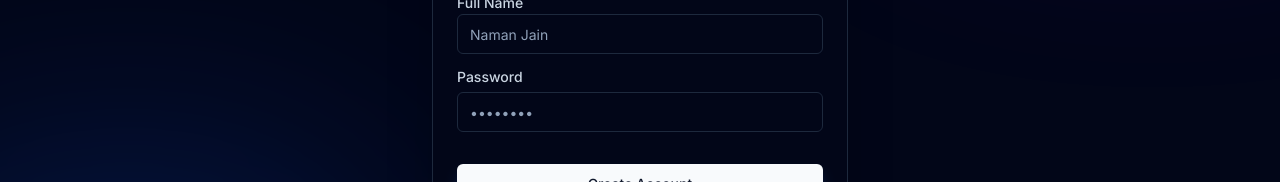
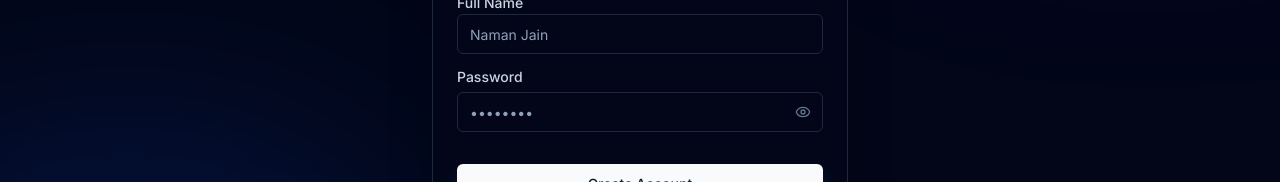
Before and after one commit to Naman-1508/Consistency-Tracker, a Next.js app: page /register in a window 1280 px wide. Shown: the part 399-581 px from the top of the page. Built offline with nearby package versions, Linux system fonts and the light colour scheme.

Commit message:
Note feature

```diff
--- a/src/app/api/dashboard/route.ts
+++ b/src/app/api/dashboard/route.ts
@@ -18,7 +18,7 @@ export async function GET() {
                 id: true,
                 createdAt: true,
                 logs: {
-                    select: { date: true }
+                    select: { date: true, note: true }
                 }
             }
         });
--- a/src/app/login/page.tsx
+++ b/src/app/login/page.tsx
@@ -7,11 +7,13 @@ import Link from "next/link";
 import { Card, CardContent, CardFooter } from "@/components/ui/Card";
 import { Input } from "@/components/ui/Input";
 import { Button } from "@/components/ui/Button";
+import { Eye, EyeOff } from "lucide-react";
 
 export default function LoginPage() {
   const router = useRouter();
   const [email, setEmail] = useState("");
   const [password, setPassword] = useState("");
+  const [showPassword, setShowPassword] = useState(false);
 
   const [error, setError] = useState("");
   const [isLoading, setIsLoading] = useState(false);
@@ -92,15 +94,24 @@ export default function LoginPage() {
                 <div className="flex items-center justify-between">
                   <label className="text-sm font-medium leading-none text-slate-300" htmlFor="password">Password</label>
                 </div>
+                <div className="relative">
                   <Input
                     id="password"
-                  type="password"
+                    type={showPassword ? "text" : "password"}
                     placeholder="••••••••"
                     required
                     value={password}
                     onChange={(e) => setPassword(e.target.value)}
-                  className="bg-slate-950/50 border-slate-800 focus-visible:ring-violet-500 text-slate-200 placeholder:text-slate-600"
+                    className="bg-slate-950/50 border-slate-800 focus-visible:ring-violet-500 text-slate-200 placeholder:text-slate-600 pr-10"
                   />
+                  <button
+                    type="button"
+                    onClick={() => setShowPassword(!showPassword)}
+                    className="absolute right-3 top-1/2 -translate-y-1/2 text-slate-500 hover:text-slate-300 transition-colors"
+                  >
+                    {showPassword ? <EyeOff className="h-4 w-4" /> : <Eye className="h-4 w-4" />}
+                  </button>
+                </div>
                 <Button
                   type="submit"
                   className="w-full bg-violet-600 hover:bg-violet-500 text-white shadow-lg shadow-violet-500/25 transition-all mt-4"
--- a/src/app/register/page.tsx
+++ b/src/app/register/page.tsx
@@ -7,12 +7,14 @@ import Link from "next/link";
 import { Card, CardContent, CardFooter } from "@/components/ui/Card";
 import { Input } from "@/components/ui/Input";
 import { Button } from "@/components/ui/Button";
+import { Eye, EyeOff } from "lucide-react";
 
 export default function RegisterPage() {
   const router = useRouter();
   const [name, setName] = useState("");
   const [email, setEmail] = useState("");
   const [password, setPassword] = useState("");
+  const [showPassword, setShowPassword] = useState(false);
 
   const [error, setError] = useState("");
   const [isLoading, setIsLoading] = useState(false);
@@ -113,19 +115,28 @@ export default function RegisterPage() {
                     className="bg-slate-950/50 border-slate-800 focus-visible:ring-blue-500 text-slate-200 placeholder:text-slate-600"
                   />
                 </div>
-                <div className="space-y-2">
+                <div className="space-y-2 relative">
                   <div className="flex items-center justify-between">
                     <label className="text-sm font-medium leading-none text-slate-300" htmlFor="password">Password</label>
                   </div>
+                  <div className="relative">
                     <Input
                       id="password"
-                    type="password"
+                      type={showPassword ? "text" : "password"}
                       placeholder="••••••••"
                       required
                       value={password}
                       onChange={(e) => setPassword(e.target.value)}
-                    className="bg-slate-950/50 border-slate-800 focus-visible:ring-blue-500 text-slate-200 placeholder:text-slate-600"
+                      className="bg-slate-950/50 border-slate-800 focus-visible:ring-blue-500 text-slate-200 placeholder:text-slate-600 pr-10"
                     />
+                    <button
+                      type="button"
+                      onClick={() => setShowPassword(!showPassword)}
+                      className="absolute right-3 top-1/2 -translate-y-1/2 text-slate-500 hover:text-slate-300 transition-colors"
+                    >
+                      {showPassword ? <EyeOff className="h-4 w-4" /> : <Eye className="h-4 w-4" />}
+                    </button>
+                  </div>
                 </div>
                 <Button
                   type="submit"
--- a/src/components/dashboard/HabitItem.tsx
+++ b/src/components/dashboard/HabitItem.tsx
@@ -11,7 +11,7 @@ interface Habit {
   description: string | null;
   category: string | null;
   reminderTime: string | null;
-  logs: { id: string; date: string }[];
+  logs: { id: string; date: string; note?: string | null }[];
 }
 
 interface HabitItemProps {
@@ -36,6 +36,8 @@ const CATEGORY_COLORS: Record<string, string> = {
 
 export default function HabitItem({ habit, isCompletedToday, onTrack, onTrackRequest, onEdit, onDelete, index }: HabitItemProps) {
   const [isLoading, setIsLoading] = useState(false);
+  const todaysDate = new Date().toISOString().split("T")[0]; // YYYY-MM-DD local format based on previous logic
+  const todaysLog = habit.logs.find(log => log.date === todaysDate);
 
   const handleTrack = async () => {
     if (isCompletedToday) {
@@ -115,6 +117,13 @@ export default function HabitItem({ habit, isCompletedToday, onTrack, onTrackReq
               {habit.description}
             </p>
           )}
+
+          {/* Completion Note Display */}
+          {todaysLog?.note && (
+             <div className="mt-2 text-sm bg-violet-100/50 dark:bg-violet-900/30 border-l-2 border-violet-400 dark:border-violet-500 rounded-r-lg p-2.5 text-violet-800 dark:text-violet-200 shadow-sm animate-in fade-in slide-in-from-top-1 duration-300">
+               <p className="italic font-medium">"{todaysLog.note}"</p>
+             </div>
+          )}
         </div>
       </div>
 
```
Lines whose indentation alone changed are shown as unchanged.
